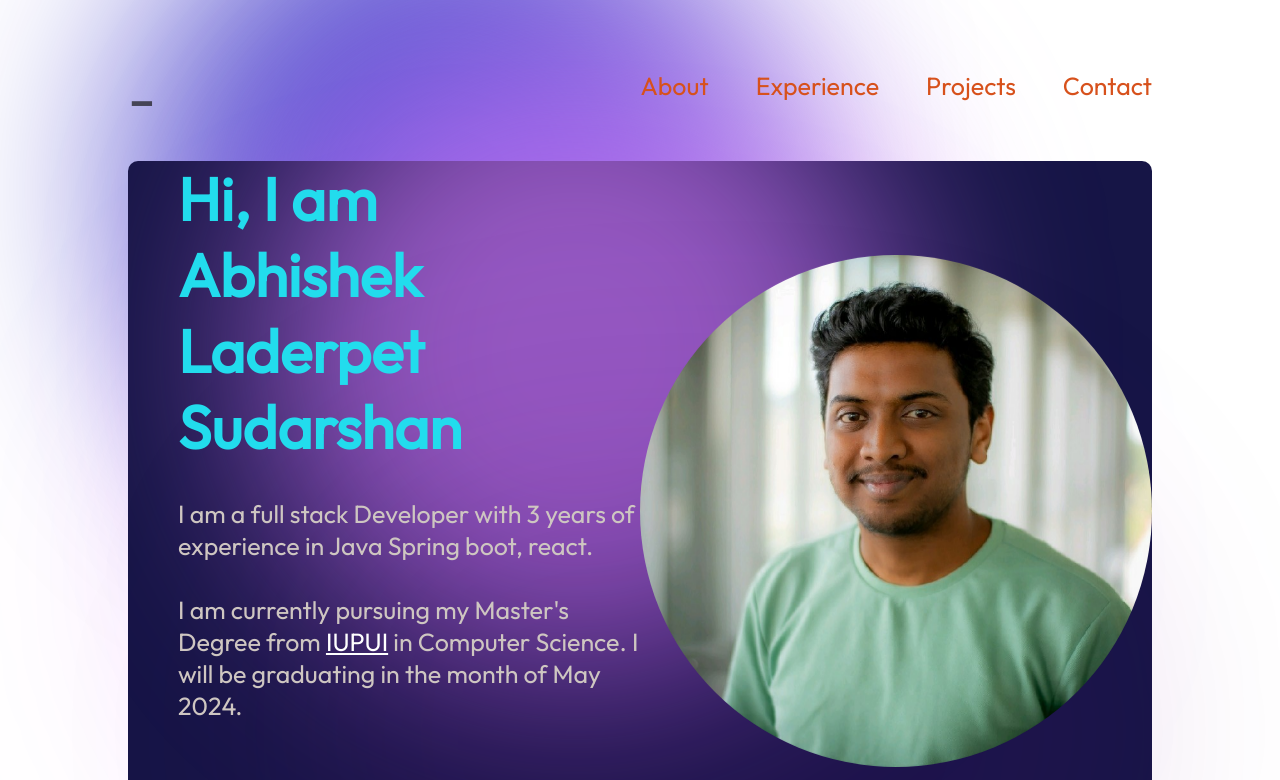
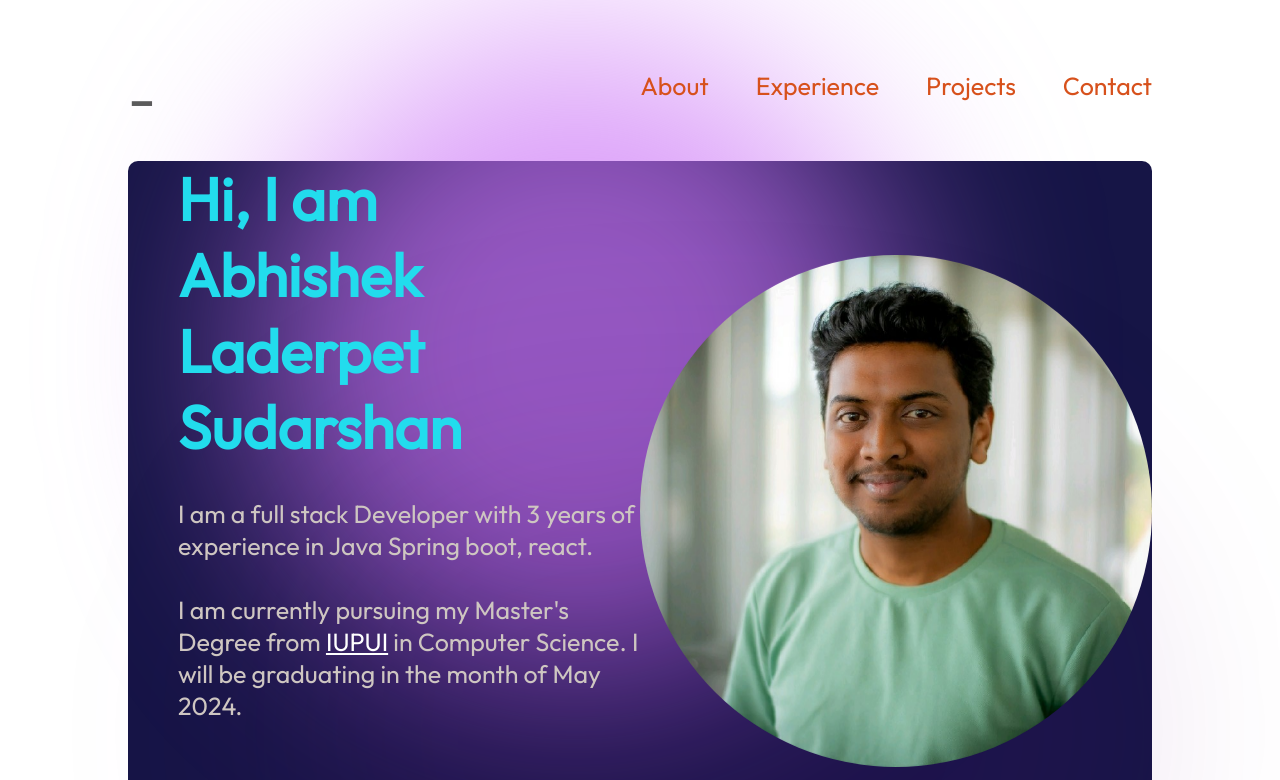
Before and after one commit to AbhiGoku/My-Portfolio, a React (Vite) app: page / in a window 1280 px wide. Shown: the top 780 px of the page. Built offline with nearby package versions, Linux system fonts and the light colour scheme.

Commit message:
Adding the scroll animation

```diff
--- a/src/Components/About/About.module.css
+++ b/src/Components/About/About.module.css
@@ -30,6 +30,8 @@
   width:30%;
   border-radius: 20px;
   margin-right: 20px;
+
+
 }
 
 .aboutItems{
@@ -64,31 +66,7 @@
 .aboutItem p{
   font-size: 25px;
 }
-.topBlur{
-  position: absolute;
-  width: 50vw;
-  height: 50vw;
-  min-width: 350px;
-  min-height: 350px;
-  top:-130px;
-  left:10vw;
-  border-radius: 764px;
-  background: rgba(18, 12, 189, 0.7);
-  filter: blur(100px);
-}
 
-.bottomBlur{
-  position: absolute;
-  width: 70vw;
-  height: 50vw;
-  min-width: 150px;
-  min-height: 150px;
-  top:250px;
-  left:10vw;
-  border-radius: 764px;
-  background: rgba(195, 0, 255, 0.1);
-  filter: blur(100px);
-}
 
 @media screen and (max-width:830px) {
   .container{
```
